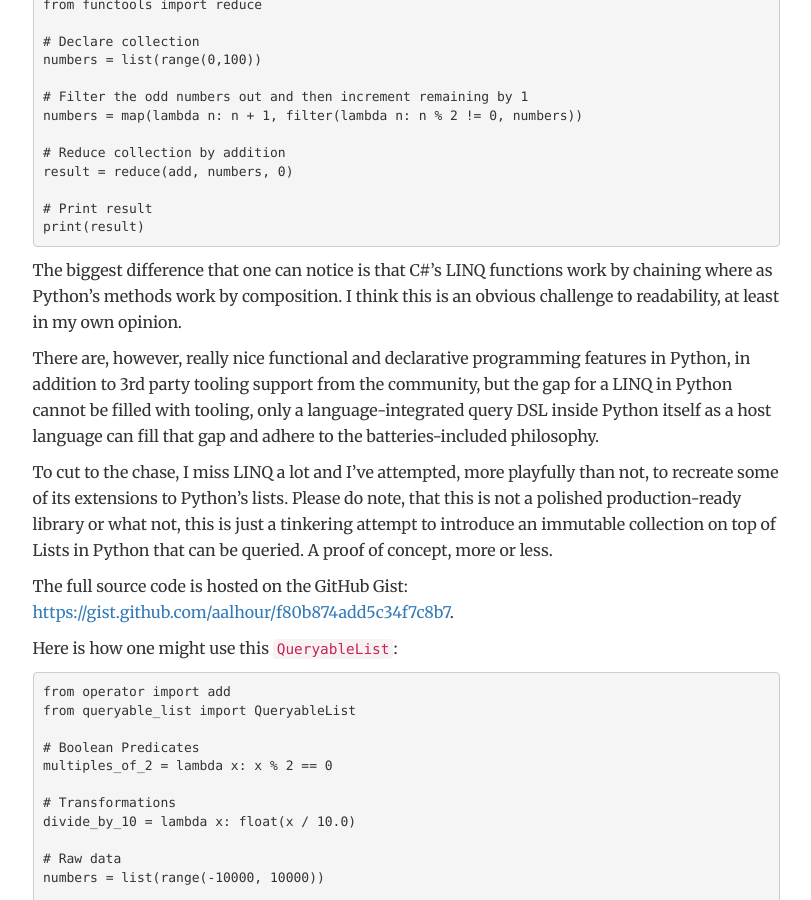
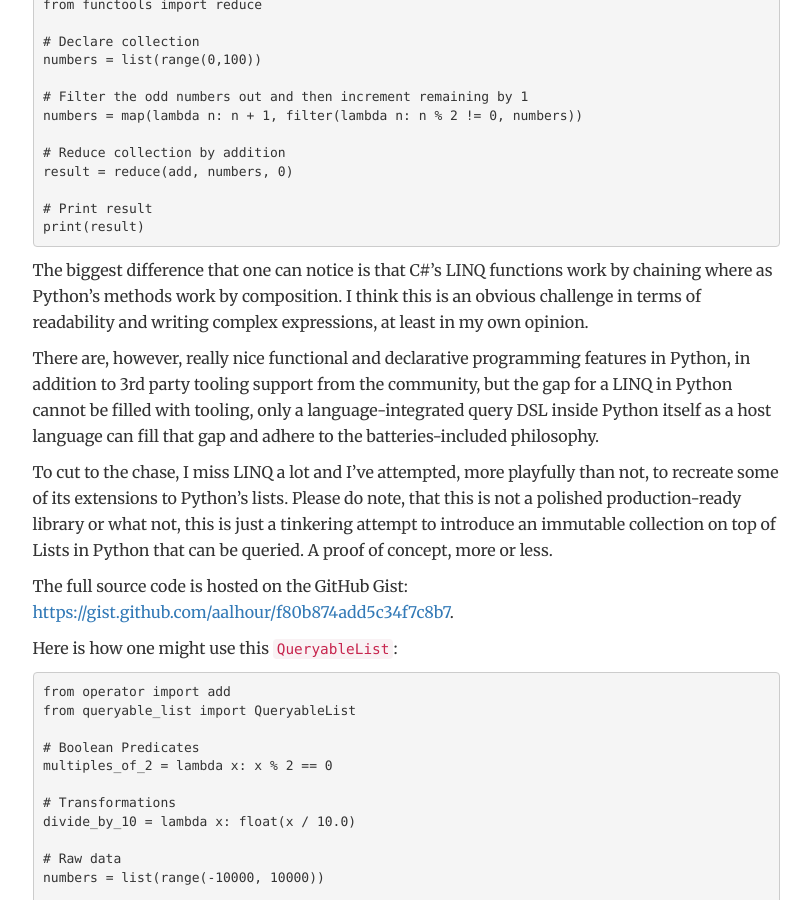
Before and after one commit to aalhour/aalhour.github.io, a Jekyll site: the page built from _posts/2016-03-01-queryable-list-for-python.markdown, in a window 1280 px wide and 900 px high, scrolled down 1036 px. Shown: the whole window, without its empty margins (234-1045 px from the left). Built offline with Jekyll 4.4.1, drawn with Linux system fonts in a browser that asks for light colours; comment, search, counter and statistics services are not loaded.

Commit message:
Fixes...

````diff
--- a/_posts/2016-03-01-queryable-list-for-python.markdown
+++ b/_posts/2016-03-01-queryable-list-for-python.markdown
@@ -52,7 +52,7 @@ result = reduce(add, numbers, 0)
 print(result)
 ```
 
-The biggest difference that one can notice is that C#’s LINQ functions work by chaining where as Python’s methods work by composition. I think this is an obvious challenge to readability, at least in my own opinion.
+The biggest difference that one can notice is that C#’s LINQ functions work by chaining where as Python’s methods work by composition. I think this is an obvious challenge in terms of readability and writing complex expressions, at least in my own opinion.
 
 There are, however, really nice functional and declarative programming features in Python, in addition to 3rd party tooling support from the community, but the gap for a LINQ in Python cannot be filled with tooling, only a language-integrated query DSL inside Python itself as a host language can fill that gap and adhere to the batteries-included philosophy.
 
````
